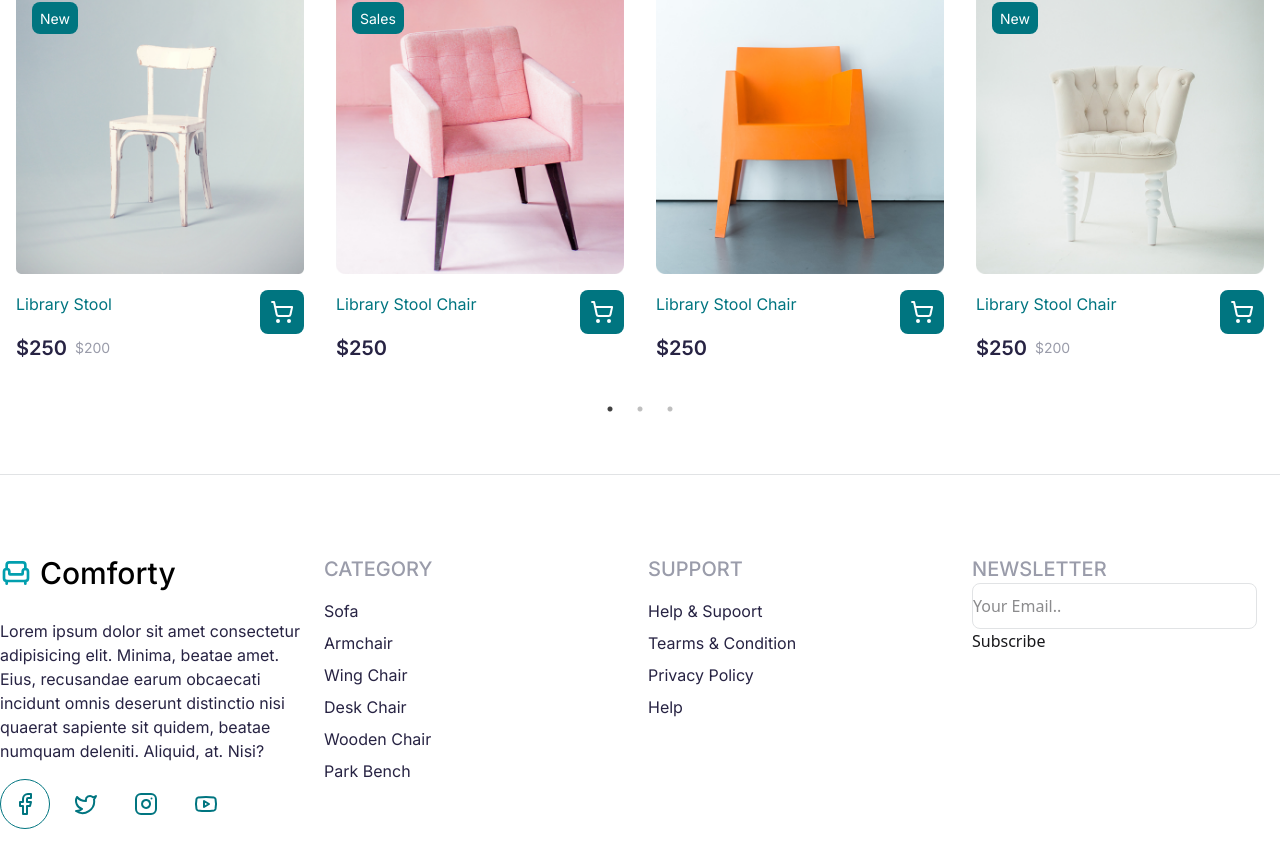
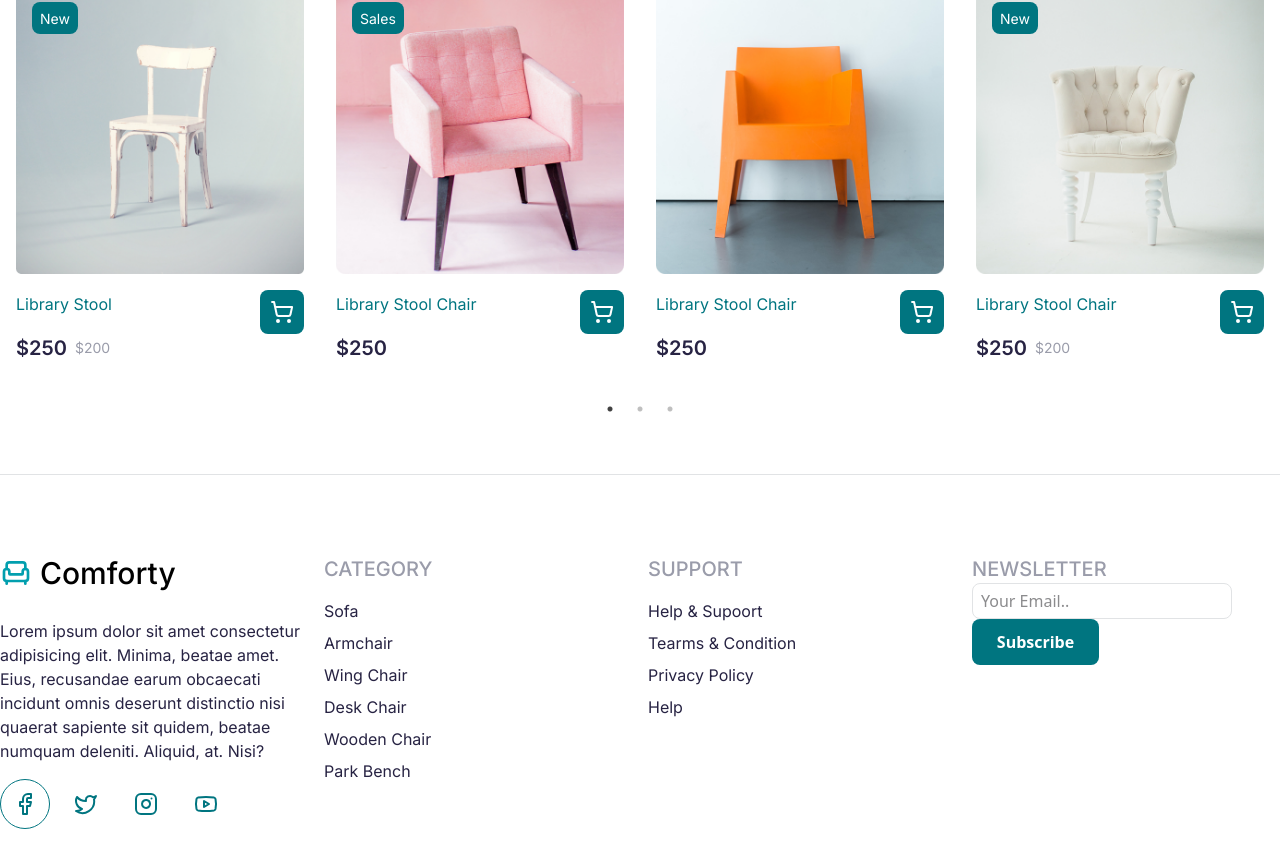
Before and after one commit to bdancost/ecommerce_app, a React (Vite) app: page / in a window 1280 px wide. Shown: the part 4487-5354 px from the top of the page. Built offline with nearby package versions, Linux system fonts and the light colour scheme.

Commit message:
Ajustando o footer

```diff
--- a/src/Components/Footer/Footer.jsx
+++ b/src/Components/Footer/Footer.jsx
@@ -91,13 +91,18 @@ const Footer = () => {
               <h3 className="text-xl text-[#9a9caa] font-inter font-medium uppercase">
                 newsletter
               </h3>
-              <form action="#" className="max-w-[424px]">
+              <form action="#" className="max-w-[424px] w-full gap-2">
                 <input
                   type="email"
                   placeholder="Your Email.."
-                  className="max-w-[285px] w-full h-[46px] border-[#e1e3e5] border-[1px] rounded-lg"
+                  className="max-w-[260px] w-full h-[36px] border-[#e1e3e5] border-[1px] rounded-lg pl-2"
                 />
-                <button type="submit">Subscribe</button>
+                <button
+                  type="submit"
+                  className="text-base text-white font-semibold capitalize w-[127px] h-[46px] bg-[#007580] rounded-lg"
+                >
+                  Subscribe
+                </button>
               </form>
             </div>
           </div>
```
